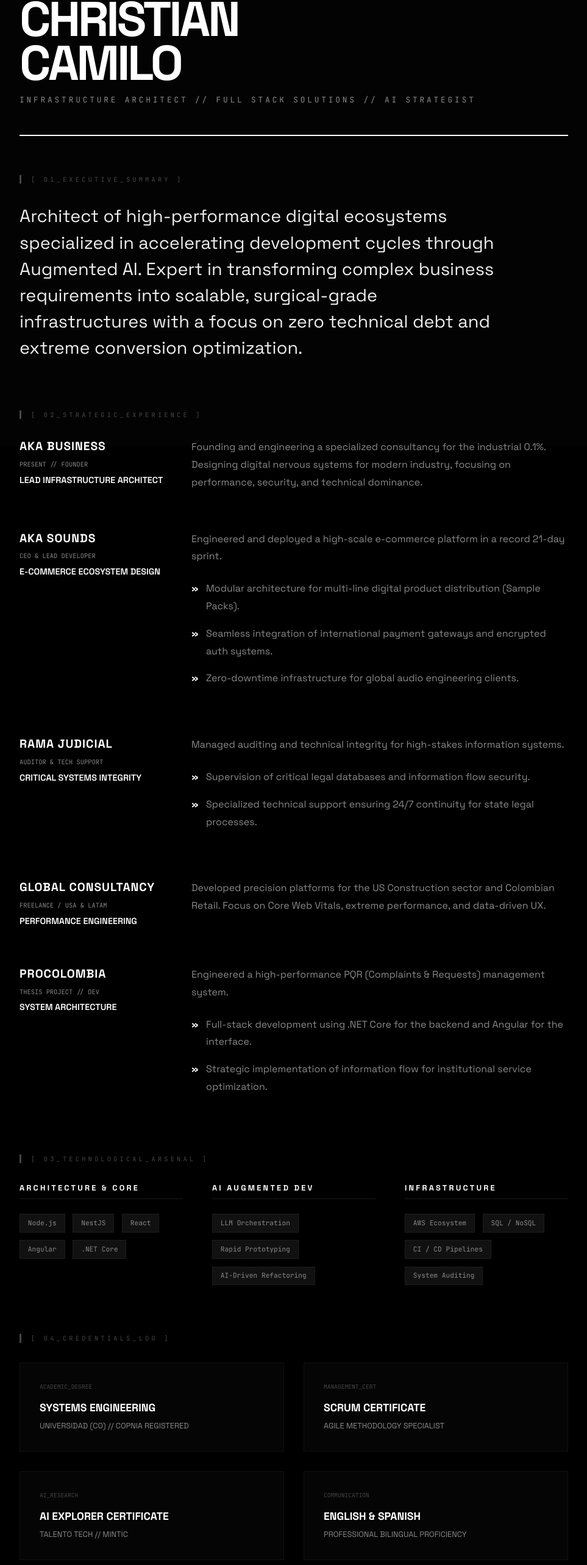
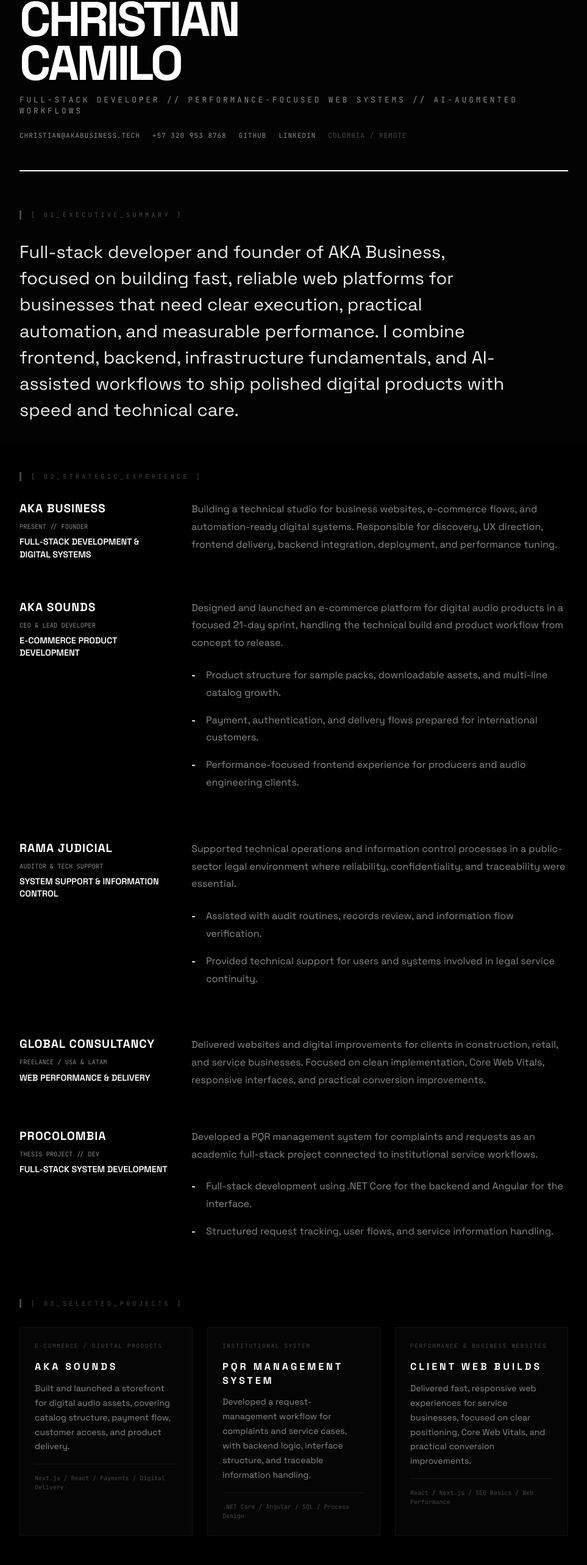
Before and after one commit to CristianRodrigue/aka-business-landing, a Next.js app: page /curriculum in a window 1280 px wide. Shown: the part 69-2635 px from the top of the page at 61% size, without its empty margins (158-1121 px from the left). Built offline with nearby package versions, Linux system fonts and the light colour scheme.

Commit message:
update improtante EXCHANGE LADING PAGE

```diff
--- a/src/app/curriculum/curriculum.module.css
+++ b/src/app/curriculum/curriculum.module.css
@@ -81,6 +81,30 @@
   text-transform: uppercase;
 }
 
+.headerContact {
+  display: flex;
+  flex-wrap: wrap;
+  gap: 0.75rem 1.25rem;
+  margin-top: 1.5rem;
+  font-family: var(--font-code);
+  font-size: 0.7rem;
+  color: var(--text-dark);
+  letter-spacing: 0.08em;
+  text-transform: uppercase;
+}
+
+.headerContact a {
+  color: var(--text-muted);
+  text-decoration: none;
+  border-bottom: 1px solid transparent;
+  transition: var(--transition-surgical);
+}
+
+.headerContact a:hover {
+  color: var(--text-pure);
+  border-bottom-color: var(--text-muted);
+}
+
 /* Section Styling */
 .section {
   margin-bottom: 5rem;
@@ -157,11 +181,59 @@
 }
 
 .achievements li::before {
-  content: "»";
+  content: "-";
   position: absolute;
   left: 0;
   color: #fff;
   font-weight: bold;
+}
+
+/* Selected Projects */
+.projectGrid {
+  display: grid;
+  grid-template-columns: repeat(3, 1fr);
+  gap: 1.5rem;
+}
+
+.projectCard {
+  background: #050505;
+  border: 1px solid #111;
+  padding: 1.5rem;
+  min-height: 100%;
+}
+
+.projectType {
+  display: block;
+  margin-bottom: 1rem;
+  font-family: var(--font-code);
+  font-size: 0.58rem;
+  color: var(--text-dark);
+  letter-spacing: 0.18em;
+  text-transform: uppercase;
+}
+
+.projectCard h3 {
+  margin-bottom: 0.75rem;
+  font-size: 1rem;
+  color: var(--text-pure);
+  text-transform: uppercase;
+}
+
+.projectCard p {
+  margin: 0;
+  color: var(--text-muted);
+  font-size: 0.88rem;
+  line-height: 1.7;
+}
+
+.projectStack {
+  margin-top: 1rem;
+  padding-top: 1rem;
+  border-top: 1px solid rgba(255, 255, 255, 0.06);
+  font-family: var(--font-code);
+  font-size: 0.62rem;
+  color: var(--text-dark);
+  line-height: 1.5;
 }
 
 /* Tech Stack */
@@ -315,6 +387,10 @@
     grid-template-columns: 1fr;
   }
 
+  .projectGrid {
+    grid-template-columns: 1fr;
+  }
+
   .header {
     padding-top: 4rem;
   }
@@ -340,6 +416,9 @@
 }
 
 .downloadBtn {
+  display: inline-flex;
+  align-items: center;
+  justify-content: center;
   background: #fff;
   color: #000;
   padding: 1.5rem 4rem;
@@ -347,6 +426,7 @@
   text-transform: uppercase;
   letter-spacing: 0.2em;
   border: none;
+  text-decoration: none;
   cursor: pointer;
   font-size: 1rem;
   transition: var(--transition-surgical);
@@ -382,7 +462,7 @@
 
   .container {
     max-width: 100% !important;
-    padding: 1rem 2rem !important;
+    padding: 0 !important;
   }
 
   .backButton, .downloadSection {
@@ -391,8 +471,8 @@
 
   .header {
     border-bottom: 2px solid #000 !important;
-    margin-bottom: 1rem !important;
-    padding-bottom: 0.8rem !important;
+    margin-bottom: 0.55rem !important;
+    padding-bottom: 0.45rem !important;
   }
 
   .footerPhotoWrapper {
@@ -408,54 +488,185 @@
   }
 
   .section {
-    margin-bottom: 0.8rem !important;
+    margin-bottom: 0.55rem !important;
+    break-inside: avoid;
     page-break-inside: avoid;
   }
 
   .sectionLabel {
     color: #000 !important;
     border-left-color: #000 !important;
-    margin-bottom: 0.5rem !important;
+    margin-bottom: 0.35rem !important;
+    font-size: 0.55rem !important;
+    letter-spacing: 0.18em !important;
+    padding-left: 0.45rem !important;
   }
 
   .experienceItem {
-    margin-bottom: 0.8rem !important;
-    grid-template-columns: 140px 1fr !important;
-    gap: 1rem !important;
+    margin-bottom: 0.5rem !important;
+    grid-template-columns: 128px 1fr !important;
+    gap: 0.8rem !important;
+    break-inside: avoid;
+    page-break-inside: avoid;
   }
 
   .name {
-    font-size: 2.5rem !important;
+    font-size: 2.1rem !important;
     color: #000 !important;
-    margin-bottom: 0.5rem !important;
+    margin-bottom: 0.25rem !important;
+    letter-spacing: -0.02em !important;
+  }
+
+  .title {
+    font-size: 0.56rem !important;
+    letter-spacing: 0.14em !important;
+    line-height: 1.4 !important;
+  }
+
+  .headerContact {
+    margin-top: 0.45rem !important;
+    gap: 0.25rem 0.7rem !important;
+    font-size: 0.52rem !important;
+    letter-spacing: 0.04em !important;
+    color: #555 !important;
+  }
+
+  .headerContact a {
+    color: #333 !important;
+    border-bottom: none !important;
   }
 
   .summaryText {
-    font-size: 1rem !important;
+    font-size: 0.78rem !important;
+    color: #333 !important;
+    line-height: 1.45 !important;
+    max-width: 100% !important;
+  }
+
+  .company {
+    font-size: 0.78rem !important;
+    line-height: 1.1 !important;
+  }
+
+  .period {
+    font-size: 0.5rem !important;
+  }
+
+  .role {
+    font-size: 0.62rem !important;
+    line-height: 1.25 !important;
+  }
+
+  .itemMeta {
+    gap: 0.2rem !important;
+  }
+
+  .description {
+    font-size: 0.64rem !important;
+    line-height: 1.42 !important;
+  }
+
+  .achievements {
+    margin-top: 0.35rem !important;
+  }
+
+  .achievements li {
+    margin-bottom: 0.2rem !important;
+    padding-left: 0.75rem !important;
+  }
+
+  .achievements li::before {
     color: #333 !important;
   }
 
+  .projectGrid {
+    grid-template-columns: repeat(3, 1fr) !important;
+    gap: 0.45rem !important;
+  }
+
+  .projectCard {
+    padding: 0.55rem !important;
+    background: #fff !important;
+    border: 1px solid #e5e5e5 !important;
+    break-inside: avoid;
+    page-break-inside: avoid;
+  }
+
+  .projectType {
+    margin-bottom: 0.25rem !important;
+    color: #666 !important;
+    font-size: 0.45rem !important;
+    letter-spacing: 0.08em !important;
+  }
+
+  .projectCard h3 {
+    margin-bottom: 0.25rem !important;
+    color: #000 !important;
+    font-size: 0.68rem !important;
+  }
+
+  .projectCard p {
+    color: #333 !important;
+    font-size: 0.56rem !important;
+    line-height: 1.35 !important;
+  }
+
+  .projectStack {
+    margin-top: 0.35rem !important;
+    padding-top: 0.3rem !important;
+    border-top: 1px solid #eee !important;
+    color: #555 !important;
+    font-size: 0.48rem !important;
+    line-height: 1.35 !important;
+  }
+
   .techGrid {
-    gap: 1rem !important;
+    gap: 0.45rem !important;
     grid-template-columns: repeat(3, 1fr) !important;
+  }
+
+  .techCategory h3 {
+    font-size: 0.58rem !important;
+    margin-bottom: 0.4rem !important;
+    padding-bottom: 0.25rem !important;
+    color: #000 !important;
+  }
+
+  .techList {
+    gap: 0.25rem !important;
   }
 
   .techTag {
     background: #f0f0f0 !important;
     border: 1px solid #ddd !important;
     color: #333 !important;
-    padding: 0.2rem 0.5rem !important;
+    padding: 0.12rem 0.28rem !important;
+    font-size: 0.5rem !important;
   }
 
   .credentialsGrid {
     grid-template-columns: repeat(2, 1fr) !important;
-    gap: 0.8rem !important;
+    gap: 0.4rem !important;
   }
 
   .credentialCard {
-    padding: 0.8rem !important;
+    padding: 0.45rem !important;
     background: #fff !important;
     border: 1px solid #eee !important;
+  }
+
+  .credType {
+    font-size: 0.44rem !important;
+    margin-bottom: 0.25rem !important;
+  }
+
+  .credTitle {
+    font-size: 0.65rem !important;
+    margin-bottom: 0.2rem !important;
+  }
+
+  .credIssuer {
+    font-size: 0.52rem !important;
   }
 
   .credTitle, .company, .role, .name, .title {
@@ -477,7 +688,19 @@
 
   .contactGrid {
     grid-template-columns: repeat(3, 1fr) !important;
-    gap: 1rem !important;
+    gap: 0.6rem !important;
+  }
+
+  .contactLabel {
+    font-size: 0.48rem !important;
+  }
+
+  .contactValue {
+    font-size: 0.62rem !important;
+  }
+
+  .contactNote {
+    font-size: 0.48rem !important;
   }
 
   .socialLinks {
--- a/src/app/curriculum/page.tsx
+++ b/src/app/curriculum/page.tsx
@@ -2,7 +2,6 @@
 
 import React from 'react';
 import Link from 'next/link';
-import Image from 'next/image';
 import { motion, Variants } from 'framer-motion';
 import styles from './curriculum.module.css';
 
@@ -46,17 +45,25 @@
         <motion.header className={styles.header} variants={itemVariants}>
           <h1 className={styles.name}>CHRISTIAN<br />CAMILO</h1>
           <p className={styles.title}>
-            INFRASTRUCTURE ARCHITECT // FULL STACK SOLUTIONS // AI STRATEGIST
+            FULL-STACK DEVELOPER // PERFORMANCE-FOCUSED WEB SYSTEMS // AI-AUGMENTED WORKFLOWS
           </p>
+          <div className={styles.headerContact}>
+            <a href="mailto:christian@akabusiness.tech">christian@akabusiness.tech</a>
+            <a href="tel:+573209538768">+57 320 953 8768</a>
+            <a href="https://github.com/CristianRodrigue" target="_blank" rel="noopener noreferrer">GitHub</a>
+            <a href="https://www.linkedin.com/in/christian-camilo-dev" target="_blank" rel="noopener noreferrer">LinkedIn</a>
+            <span>Colombia / Remote</span>
+          </div>
         </motion.header>
 
         {/* PROFILE */}
         <motion.section className={styles.section} variants={itemVariants}>
           <span className={styles.sectionLabel}>[ 01_EXECUTIVE_SUMMARY ]</span>
           <p className={styles.summaryText}>
-            Architect of high-performance digital ecosystems specialized in accelerating development cycles through
-            Augmented AI. Expert in transforming complex business requirements into scalable, surgical-grade
-            infrastructures with a focus on zero technical debt and extreme conversion optimization.
+            Full-stack developer and founder of AKA Business, focused on building fast, reliable web platforms
+            for businesses that need clear execution, practical automation, and measurable performance.
+            I combine frontend, backend, infrastructure fundamentals, and AI-assisted workflows to ship
+            polished digital products with speed and technical care.
           </p>
         </motion.section>
 
@@ -68,12 +75,12 @@
             <div className={styles.itemMeta}>
               <span className={styles.company}>AKA BUSINESS</span>
               <span className={styles.period}>PRESENT // FOUNDER</span>
-              <span className={styles.role}>LEAD INFRASTRUCTURE ARCHITECT</span>
+              <span className={styles.role}>FULL-STACK DEVELOPMENT & DIGITAL SYSTEMS</span>
             </div>
             <div className={styles.description}>
-              Founding and engineering a specialized consultancy for the industrial 0.1%.
-              Designing digital nervous systems for modern industry, focusing on performance,
-              security, and technical dominance.
+              Building a technical studio for business websites, e-commerce flows, and automation-ready
+              digital systems. Responsible for discovery, UX direction, frontend delivery, backend
+              integration, deployment, and performance tuning.
             </div>
           </div>
 
@@ -81,14 +88,15 @@
             <div className={styles.itemMeta}>
               <span className={styles.company}>AKA SOUNDS</span>
               <span className={styles.period}>CEO & LEAD DEVELOPER</span>
-              <span className={styles.role}>E-COMMERCE ECOSYSTEM DESIGN</span>
+              <span className={styles.role}>E-COMMERCE PRODUCT DEVELOPMENT</span>
             </div>
             <div className={styles.description}>
-              Engineered and deployed a high-scale e-commerce platform in a record 21-day sprint.
+              Designed and launched an e-commerce platform for digital audio products in a focused
+              21-day sprint, handling the technical build and product workflow from concept to release.
               <ul className={styles.achievements}>
-                <li>Modular architecture for multi-line digital product distribution (Sample Packs).</li>
-                <li>Seamless integration of international payment gateways and encrypted auth systems.</li>
-                <li>Zero-downtime infrastructure for global audio engineering clients.</li>
+                <li>Product structure for sample packs, downloadable assets, and multi-line catalog growth.</li>
+                <li>Payment, authentication, and delivery flows prepared for international customers.</li>
+                <li>Performance-focused frontend experience for producers and audio engineering clients.</li>
               </ul>
             </div>
           </div>
@@ -97,13 +105,14 @@
             <div className={styles.itemMeta}>
               <span className={styles.company}>RAMA JUDICIAL</span>
               <span className={styles.period}>AUDITOR & TECH SUPPORT</span>
-              <span className={styles.role}>CRITICAL SYSTEMS INTEGRITY</span>
+              <span className={styles.role}>SYSTEM SUPPORT & INFORMATION CONTROL</span>
             </div>
             <div className={styles.description}>
-              Managed auditing and technical integrity for high-stakes information systems.
+              Supported technical operations and information control processes in a public-sector
+              legal environment where reliability, confidentiality, and traceability were essential.
               <ul className={styles.achievements}>
-                <li>Supervision of critical legal databases and information flow security.</li>
-                <li>Specialized technical support ensuring 24/7 continuity for state legal processes.</li>
+                <li>Assisted with audit routines, records review, and information flow verification.</li>
+                <li>Provided technical support for users and systems involved in legal service continuity.</li>
               </ul>
             </div>
           </div>
@@ -112,11 +121,12 @@
             <div className={styles.itemMeta}>
               <span className={styles.company}>GLOBAL CONSULTANCY</span>
               <span className={styles.period}>FREELANCE / USA & LATAM</span>
-              <span className={styles.role}>PERFORMANCE ENGINEERING</span>
+              <span className={styles.role}>WEB PERFORMANCE & DELIVERY</span>
             </div>
             <div className={styles.description}>
-              Developed precision platforms for the US Construction sector and Colombian Retail.
-              Focus on Core Web Vitals, extreme performance, and data-driven UX.
+              Delivered websites and digital improvements for clients in construction, retail, and service
+              businesses. Focused on clean implementation, Core Web Vitals, responsive interfaces, and
+              practical conversion improvements.
             </div>
           </div>
 
@@ -124,21 +134,59 @@
             <div className={styles.itemMeta}>
               <span className={styles.company}>PROCOLOMBIA</span>
               <span className={styles.period}>THESIS PROJECT // DEV</span>
-              <span className={styles.role}>SYSTEM ARCHITECTURE</span>
+              <span className={styles.role}>FULL-STACK SYSTEM DEVELOPMENT</span>
             </div>
             <div className={styles.description}>
-              Engineered a high-performance PQR (Complaints & Requests) management system.
+              Developed a PQR management system for complaints and requests as an academic
+              full-stack project connected to institutional service workflows.
               <ul className={styles.achievements}>
                 <li>Full-stack development using .NET Core for the backend and Angular for the interface.</li>
-                <li>Strategic implementation of information flow for institutional service optimization.</li>
+                <li>Structured request tracking, user flows, and service information handling.</li>
               </ul>
+            </div>
+          </div>
+        </motion.section>
+
+        {/* SELECTED PROJECTS */}
+        <motion.section className={styles.section} variants={itemVariants}>
+          <span className={styles.sectionLabel}>[ 03_SELECTED_PROJECTS ]</span>
+
+          <div className={styles.projectGrid}>
+            <div className={styles.projectCard}>
+              <span className={styles.projectType}>E-COMMERCE / DIGITAL PRODUCTS</span>
+              <h3>AKA Sounds</h3>
+              <p>
+                Built and launched a storefront for digital audio assets, covering catalog structure,
+                payment flow, customer access, and product delivery.
+              </p>
+              <div className={styles.projectStack}>Next.js / React / Payments / Digital Delivery</div>
+            </div>
+
+            <div className={styles.projectCard}>
+              <span className={styles.projectType}>INSTITUTIONAL SYSTEM</span>
+              <h3>PQR Management System</h3>
+              <p>
+                Developed a request-management workflow for complaints and service cases, with backend
+                logic, interface structure, and traceable information handling.
+              </p>
+              <div className={styles.projectStack}>.NET Core / Angular / SQL / Process Design</div>
+            </div>
+
+            <div className={styles.projectCard}>
+              <span className={styles.projectType}>PERFORMANCE & BUSINESS WEBSITES</span>
+              <h3>Client Web Builds</h3>
+              <p>
+                Delivered fast, responsive web experiences for service businesses, focused on clear
+                positioning, Core Web Vitals, and practical conversion improvements.
+              </p>
+              <div className={styles.projectStack}>React / Next.js / SEO Basics / Web Performance</div>
             </div>
           </div>
         </motion.section>
 
         {/* TECH ARSENAL */}
         <motion.section className={styles.section} variants={itemVariants}>
-          <span className={styles.sectionLabel}>[ 03_TECHNOLOGICAL_ARSENAL ]</span>
+          <span className={styles.sectionLabel}>[ 04_TECHNOLOGICAL_TOOLKIT ]</span>
 
           <div className={styles.techGrid}>
             <div className={styles.techCategory}>
@@ -155,19 +203,19 @@
             <div className={styles.techCategory}>
               <h3>AI AUGMENTED DEV</h3>
               <div className={styles.techList}>
-                <span className={styles.techTag}>LLM Orchestration</span>
+                <span className={styles.techTag}>AI-Assisted Coding</span>
                 <span className={styles.techTag}>Rapid Prototyping</span>
-                <span className={styles.techTag}>AI-Driven Refactoring</span>
+                <span className={styles.techTag}>Workflow Automation</span>
               </div>
             </div>
 
             <div className={styles.techCategory}>
               <h3>INFRASTRUCTURE</h3>
               <div className={styles.techList}>
-                <span className={styles.techTag}>AWS Ecosystem</span>
+                <span className={styles.techTag}>Cloud Deployment</span>
                 <span className={styles.techTag}>SQL / NoSQL</span>
                 <span className={styles.techTag}>CI / CD Pipelines</span>
-                <span className={styles.techTag}>System Auditing</span>
+                <span className={styles.techTag}>Performance Auditing</span>
               </div>
             </div>
           </div>
@@ -175,7 +223,7 @@
 
         {/* CREDENTIALS */}
         <motion.section className={styles.section} variants={itemVariants}>
-          <span className={styles.sectionLabel}>[ 04_CREDENTIALS_LOG ]</span>
+          <span className={styles.sectionLabel}>[ 05_CREDENTIALS_LOG ]</span>
 
           <div className={styles.credentialsGrid}>
             <div className={styles.credentialCard}>
@@ -187,7 +235,7 @@
             <div className={styles.credentialCard}>
               <span className={styles.credType}>MANAGEMENT_CERT</span>
               <div className={styles.credTitle}>SCRUM CERTIFICATE</div>
-              <div className={styles.credIssuer}>AGILE METHODOLOGY SPECIALIST</div>
+              <div className={styles.credIssuer}>AGILE PROJECT FOUNDATIONS</div>
             </div>
 
             <div className={styles.credentialCard}>
@@ -199,14 +247,14 @@
             <div className={styles.credentialCard}>
               <span className={styles.credType}>COMMUNICATION</span>
               <div className={styles.credTitle}>ENGLISH & SPANISH</div>
-              <div className={styles.credIssuer}>PROFESSIONAL BILINGUAL PROFICIENCY</div>
+              <div className={styles.credIssuer}>CLIENT COMMUNICATION & TECHNICAL DOCUMENTATION</div>
             </div>
           </div>
         </motion.section>
 
         {/* CONTACT & CHANNELS */}
         <motion.section className={styles.section} variants={itemVariants}>
-          <span className={styles.sectionLabel}>[ 05_CONTACT_DIRECT ]</span>
+          <span className={styles.sectionLabel}>[ 06_CONTACT_DIRECT ]</span>
 
           <div className={styles.contactGrid}>
             <div className={styles.contactItem}>
@@ -238,9 +286,9 @@
 
         {/* FOOTER */}
         <motion.section className={styles.downloadSection} variants={itemVariants}>
-          <button className={styles.downloadBtn} onClick={() => window.print()}>
-            GENERATE_DOSSIER_PDF
-          </button>
+          <a className={styles.downloadBtn} href="/Christian-Camilo-CV.pdf" download>
+            DOWNLOAD_DOSSIER_PDF
+          </a>
         </motion.section>
       </motion.div>
     </main>
--- a/src/app/layout.tsx
+++ b/src/app/layout.tsx
@@ -15,25 +15,25 @@
 
 export const metadata: Metadata = {
   metadataBase: new URL('https://akabusiness.tech'),
-  title: "AKA Business | High-Performance Infrastructure Architect",
-  description: "Specialized Digital Infrastructure Engineering Firm for industrial sectors. High-performance architecture, SSR optimization, and mission-critical systems by Christian Camilo.",
+  title: "AKA Business | Full-Stack Web Systems and Performance",
+  description: "Fast, polished web systems for businesses that need performance, automation, e-commerce flows, and clear digital execution by Christian Camilo.",
   keywords: [
-    "High-Performance Infrastructure",
-    "Infrastructure Architect",
+    "Full-Stack Developer",
+    "Business Website Development",
     "Next.js Performance",
-    "Industrial Logistics Tech",
-    "SSR Optimization",
-    "Digital Infrastructure Engineering",
+    "E-commerce Development",
+    "Web Performance",
+    "Digital Automation",
     "Christian Camilo",
     "AKA Business",
-    "Mission-Critical Systems",
-    "Software Architecture"
+    "Software Engineering",
+    "React Development"
   ],
   authors: [{ name: "Christian Camilo", url: "https://github.com/CristianRodrigue" }],
   publisher: "AKA Business",
   openGraph: {
-    title: "AKA Business | High-Performance Infrastructure Architect",
-    description: "Specialized Digital Infrastructure Engineering Firm for industrial sectors. High-performance architecture by Christian Camilo.",
+    title: "AKA Business | Full-Stack Web Systems and Performance",
+    description: "Fast, polished web systems for businesses that need performance, automation, and clear digital execution by Christian Camilo.",
     url: "https://akabusiness.tech",
     siteName: "AKA Business",
     images: [
@@ -41,7 +41,7 @@
         url: "/opengraph-image.png",
         width: 1200,
         height: 630,
-        alt: "AKA Business | High-Performance Infrastructure Architect",
+        alt: "AKA Business | Full-Stack Web Systems and Performance",
       },
     ],
     locale: "en_US",
@@ -49,8 +49,8 @@
   },
   twitter: {
     card: "summary_large_image",
-    title: "AKA Business | High-Performance Infrastructure Architect",
-    description: "Specialized Digital Infrastructure Engineering Firm. High-performance architecture by Christian Camilo.",
+    title: "AKA Business | Full-Stack Web Systems and Performance",
+    description: "Fast, polished web systems for businesses that need performance and automation by Christian Camilo.",
     images: ["/opengraph-image.png"],
   },
   icons: {
--- a/src/app/page.tsx
+++ b/src/app/page.tsx
@@ -15,7 +15,7 @@
     <main>
       {/* SEO/AIO Authority Header (Hidden) */}
       <h1 style={{ position: 'absolute', width: '1px', height: '1px', padding: '0', margin: '-1px', overflow: 'hidden', clip: 'rect(0,0,0,0)', border: '0' }}>
-        AKA Business | High-Performance Infrastructure Architect
+        AKA Business | Full-Stack Web Systems, Performance and Automation
       </h1>
 
       {/* Sección Hero 3D - Fondo Fijo */}
--- a/src/components/SchemaOrg.tsx
+++ b/src/components/SchemaOrg.tsx
@@ -3,11 +3,11 @@
     "@context": "https://schema.org",
     "@type": "ProfessionalService",
     "name": "AKA Business",
-    "alternateName": "AKA Business Digital Infrastructure",
+    "alternateName": "AKA Business Web Systems",
     "url": "https://akabusiness.tech",
     "logo": "https://akabusiness.tech/icon.png",
     "image": "https://akabusiness.tech/opengraph-image.png",
-    "description": "High-Performance Infrastructure Architecture firm specialized in mission-critical industrial systems and SSR optimization.",
+    "description": "Full-stack web systems studio focused on fast business websites, e-commerce flows, performance optimization, and practical automation.",
     "founder": {
       "@type": "Person",
       "name": "Christian Camilo",
@@ -17,12 +17,13 @@
       ]
     },
     "knowsAbout": [
-      "Infrastructure Architecture",
+      "Full-Stack Development",
       "Next.js",
-      "SSR Optimization",
-      "Industrial Systems",
+      "Web Performance",
+      "E-commerce Development",
+      "Digital Automation",
       "Software Engineering",
-      "Performance Engineering"
+      "React Development"
     ],
     "areaServed": "Global",
     "address": {
```
Also changed, not shown: src/components/AuditSection.tsx (+5 -5 lines), src/components/DiagnosticForm.tsx (+7 -7 lines), src/components/FounderSection.tsx (+4 -3 lines), src/components/InfoCards.tsx (+7 -7 lines), src/components/OperationalMethodology.tsx (+5 -5 lines), src/components/SplineHero.tsx (+10 -6 lines), src/components/SystemShowcase.tsx (+24 -24 lines), 1 other file (tests, documents, lock files or other folders).
